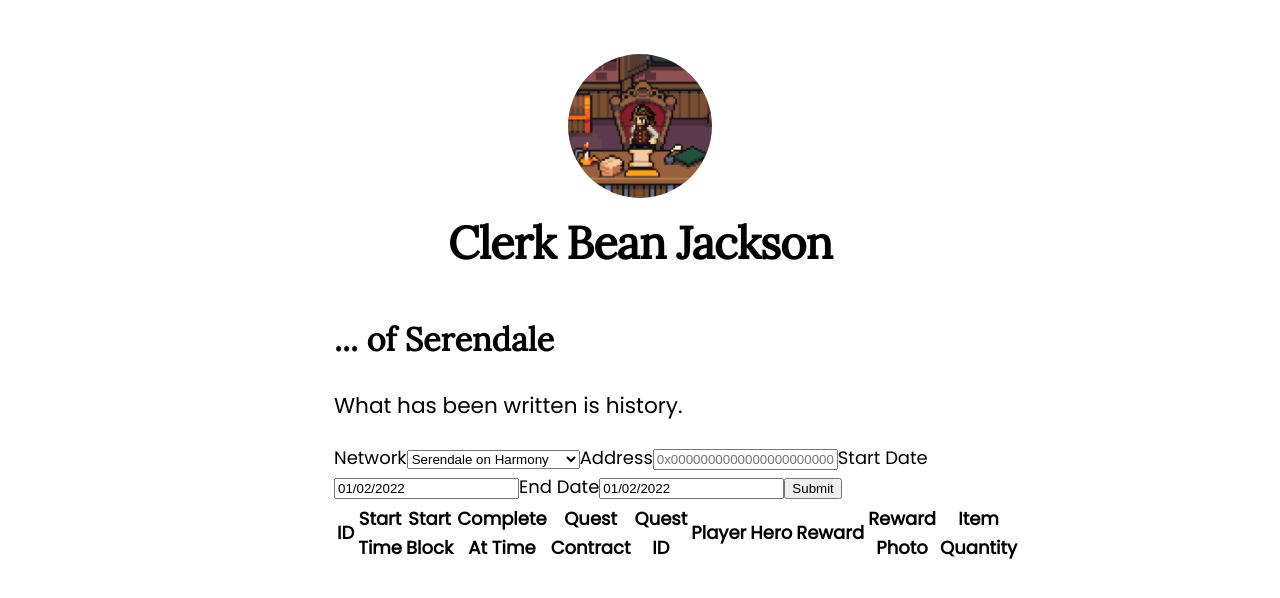
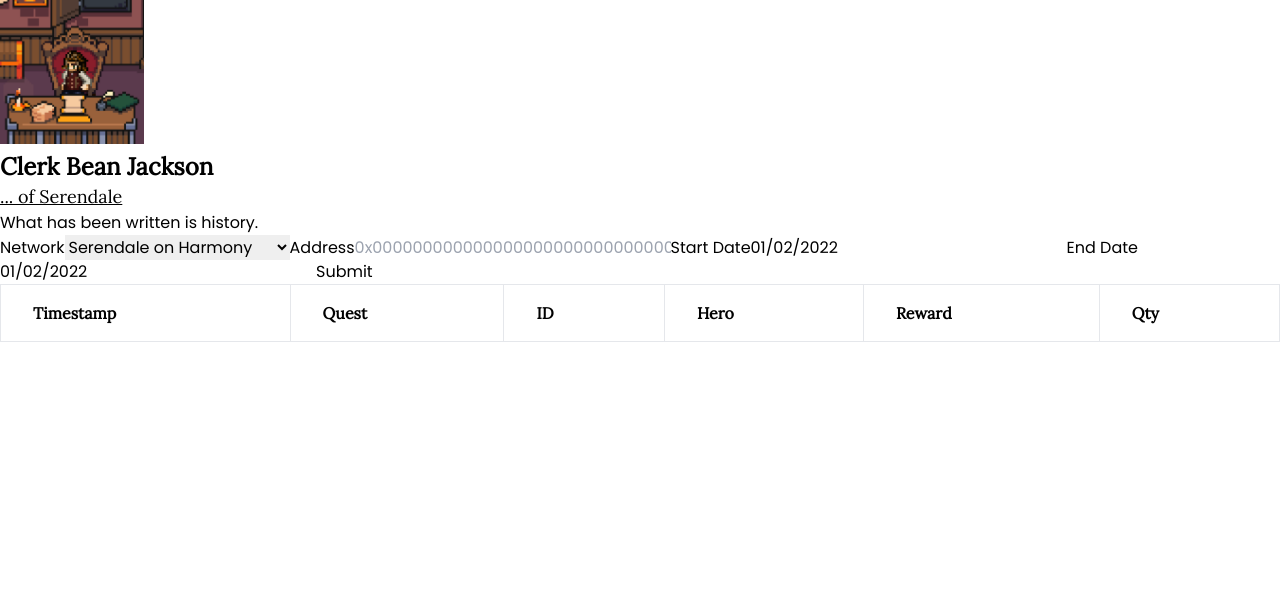
Before and after one commit to jaggedbytes/defi-kingdoms-clerk, a Next.js app: page / in a window 1280 px wide. Shown: the top 598 px of the page. Built offline with nearby package versions, Linux system fonts and the light colour scheme.

Commit message:
Initialize Tailwind CSS and add base styles for table

```diff
--- a/components/form.js
+++ b/components/form.js
@@ -5,7 +5,6 @@ import "react-datepicker/dist/react-datepicker.css"
 import moment from 'moment'
 import { getTransactionReceipt } from '../lib/posts'
 import Image from 'next/image'
-import styles from './form.module.css'
 
 function Form() {
   const [transactionData, setTransactionData] = useState([])
@@ -83,52 +82,51 @@ function Form() {
 
         <button type="submit">Submit</button>
       </form>
-      <div id="loader" style={{ display: "none" }} className={styles.container}>
+      <div id="loader" style={{ display: "none" }}>
         <Image
           priority
           src="/images/loader.png"
           height={144}
           width={144}
-          className={styles.loader}
+          className="animate-spin"
         />
       </div>
-      <div>
-        <table>
-          <thead>
+      <div className="flex flex-col">
+        <table className="min-w-full">
+          <thead className="border-b">
             <tr>
-              <th>ID</th>
+              {/* <th>ID</th>
               <th>Start Time</th>
-              <th>Start Block</th>
-              <th>Complete At Time</th>
-              <th>Quest Contract</th>
-              <th>Quest ID</th>
-              <th>Player</th>
-              <th>Hero</th>
-              <th>Reward</th>
-              <th>Reward Photo</th>
-              <th>Item Quantity</th>
-          </tr>
+              <th>Start Block</th> */}
+              <th scope="col" className="border font-header text-left px-8 py-4 text-left align-top">Timestamp</th>
+              <th scope="col" className="border font-header text-left px-8 py-4 text-left align-top">Quest</th>
+              <th scope="col" className="border font-header text-left px-8 py-4 text-left align-top">ID</th>
+              {/* <th>Player</th> */}
+              <th scope="col" className="border font-header text-left px-8 py-4 text-left align-top">Hero</th>
+              <th scope="col" className="border font-header text-left px-8 py-4 text-left align-top">Reward</th>
+              <th scope="col" className="border font-header text-left px-8 py-4 text-left align-top">Qty</th>
+            </tr>
           </thead>
           <tbody>
             { transactionData.map(({ id, questContract, questId, player, heroId, startTime, startBlock, completeAtTime, rewardItem, itemQuantity }) => (
               <tr>
-                <td>{ id }</td>
+                {/* <td>{ id }</td>
                 <td>{ startTime }</td>
-                <td>{ startBlock }</td>
-                <td>{ completeAtTime ? moment.unix(completeAtTime).toString() : '' }</td>
-                <td>{ questContract }</td>
-                <td>{ questId }</td>
-                <td>{ player }</td>
-                <td>{ heroId }</td>
-                <td>{ rewardItem }</td>
-                <td>
+                <td>{ startBlock }</td> */}
+                <td className="border px-8 py-4 text-sm">{ completeAtTime ? moment.unix(completeAtTime).format("L @ LT") : '' }</td>
+                <td className="border px-8 py-4 text-sm">{ questContract }</td>
+                <td className="border px-8 py-4 text-sm">{ questId }</td>
+                {/* <td>{ player }</td> */}
+                <td className="border px-8 py-4 text-sm">{ heroId }</td>
+                <td className="border px-8 py-4 text-sm text-center">
                   <Image
                     src={ "/images/items/" + rewardItem + ".png" }
                     height={40}
                     width={40}
-                  />
+                  /> <br />
+                  { rewardItem }
                 </td>
-                <td>{ itemQuantity }</td>
+                <td className="border px-8 py-4 text-sm">{ itemQuantity }</td>
               </tr>
             )) }
           </tbody>
--- a/components/layout.js
+++ b/components/layout.js
@@ -1,7 +1,5 @@
 import Head from 'next/head'
 import Image from 'next/image'
-import styles from './layout.module.css'
-import utilStyles from '../styles/utils.module.css'
 import Link from 'next/link'
 
 const name = 'Clerk Bean Jackson'
@@ -9,7 +7,7 @@ export const siteTitle = 'DeFi Kingdoms Clerk'
 
 export default function Layout({ children, home }) {
   return (
-    <div className={styles.container}>
+    <div>
       <Head>
         <link rel="icon" href="/favicon.ico" />
         <meta
@@ -25,18 +23,17 @@ export default function Layout({ children, home }) {
         <meta name="og:title" content={siteTitle} />
         <meta name="twitter:card" content="summary_large_image" />
       </Head>
-      <header className={styles.header}>
+      <header>
         {home ? (
           <>
             <Image
               priority
               src="/images/Clerk of Serendale.png"
-              className={utilStyles.borderCircle}
               height={144}
               width={144}
               alt={name}
             />
-            <h1 className={utilStyles.heading2Xl}>{name}</h1>
+            <h1 className="font-header text-2xl font-bold">{name}</h1>
           </>
         ) : (
           <>
@@ -45,16 +42,15 @@ export default function Layout({ children, home }) {
                 <Image
                   priority
                   src="/images/profile.jpg"
-                  className={utilStyles.borderCircle}
                   height={108}
                   width={108}
                   alt={name}
                 />
               </a>
             </Link>
-            <h2 className={utilStyles.headingLg}>
+            <h2>
               <Link href="/">
-                <a className={utilStyles.colorInherit}>{name}</a>
+                <a>{name}</a>
               </Link>
             </h2>
           </>
@@ -62,7 +58,7 @@ export default function Layout({ children, home }) {
       </header>
       <main>{children}</main>
       {!home && (
-        <div className={styles.backToHome}>
+        <div>
           <Link href="/">
             <a>← Back to home</a>
           </Link>
--- a/components/layout.module.css
+++ /dev/null
@@ -1,15 +0,0 @@
-.container {
-    max-width: 36rem;
-    padding: 0 1rem;
-    margin: 3rem auto 6rem;
-  }
-
-  .header {
-    display: flex;
-    flex-direction: column;
-    align-items: center;
-  }
-
-  .backToHome {
-    margin: 3rem 0 0;
-  }
--- a/package.json
+++ b/package.json
@@ -13,5 +13,10 @@
     "react-datepicker": "^4.5.0",
     "react-dom": "17.0.2",
     "web3": "^1.6.1"
+  },
+  "devDependencies": {
+    "autoprefixer": "^10.4.1",
+    "postcss": "^8.4.5",
+    "tailwindcss": "^3.0.8"
   }
 }
--- a/pages/index.js
+++ b/pages/index.js
@@ -1,6 +1,5 @@
 import Head from 'next/head'
 import Layout, { siteTitle } from '../components/layout'
-import utilStyles from '../styles/utils.module.css'
 import TransactionForm from '../components/form'
 
 export default function Home() {
@@ -21,8 +20,8 @@ export default function Home() {
           rel="stylesheet"
         />
       </Head>
-      <section className={utilStyles.headingMd}>
-        <h1>... of Serendale</h1>
+      <section>
+        <h1 className="font-header text-lg underline">... of Serendale</h1>
         <p>
           What has been written is history.
         </p>
--- /dev/null
+++ b/postcss.config.js
@@ -0,0 +1,6 @@
+module.exports = {
+  plugins: {
+    tailwindcss: {},
+    autoprefixer: {},
+  },
+}
--- a/styles/global.css
+++ b/styles/global.css
@@ -1,31 +1,3 @@
-html,
-body {
-  padding: 0;
-  margin: 0;
-  font-family: 'Poppins', sans-serif;
-  font-variant: none;
-  line-height: 1.6;
-  font-size: 18px;
-}
-
-h1, h2, h3, h4 {
-  font-family: 'Lora', serif;
-}
-
-* {
-  box-sizing: border-box;
-}
-
-a {
-  color: #0070f3;
-  text-decoration: none;
-}
-
-a:hover {
-  text-decoration: underline;
-}
-
-img {
-  max-width: 100%;
-  display: block;
-}
+@tailwind base;
+@tailwind components;
+@tailwind utilities;
--- a/styles/utils.module.css
+++ /dev/null
@@ -1,52 +0,0 @@
-.heading2Xl {
-    font-size: 2.5rem;
-    line-height: 1.2;
-    font-weight: 800;
-    letter-spacing: -0.05rem;
-    margin: 1rem 0;
-  }
-
-  .headingXl {
-    font-size: 2rem;
-    line-height: 1.3;
-    font-weight: 800;
-    letter-spacing: -0.05rem;
-    margin: 1rem 0;
-  }
-
-  .headingLg {
-    font-size: 1.5rem;
-    line-height: 1.4;
-    margin: 1rem 0;
-  }
-
-  .headingMd {
-    font-size: 1.2rem;
-    line-height: 1.5;
-  }
-
-  .borderCircle {
-    border-radius: 9999px;
-  }
-
-  .colorInherit {
-    color: inherit;
-  }
-
-  .padding1px {
-    padding-top: 1px;
-  }
-
-  .list {
-    list-style: none;
-    padding: 0;
-    margin: 0;
-  }
-
-  .listItem {
-    margin: 0 0 1.25rem;
-  }
-
-  .lightText {
-    color: #666;
-  }
--- /dev/null
+++ b/tailwind.config.js
@@ -0,0 +1,14 @@
+module.exports = {
+  content: [
+    "./pages/**/*.{js,ts,jsx,tsx}",
+    "./components/**/*.{js,ts,jsx,tsx}",
+  ],
+  theme: {
+    fontFamily: {
+      'header': ['Lora', 'serif'],
+      'sans': ['Poppins', 'sans-serif'],
+    },
+    extend: {},
+  },
+  plugins: [],
+}
```
Also changed, not shown: 1 other file (tests, documents, lock files or other folders).
